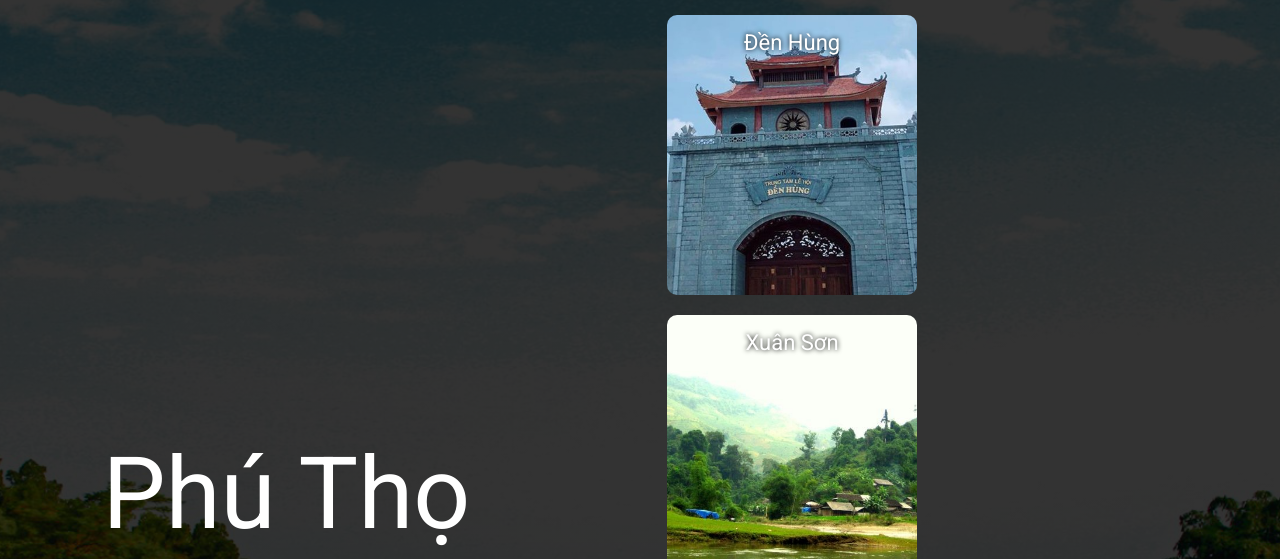
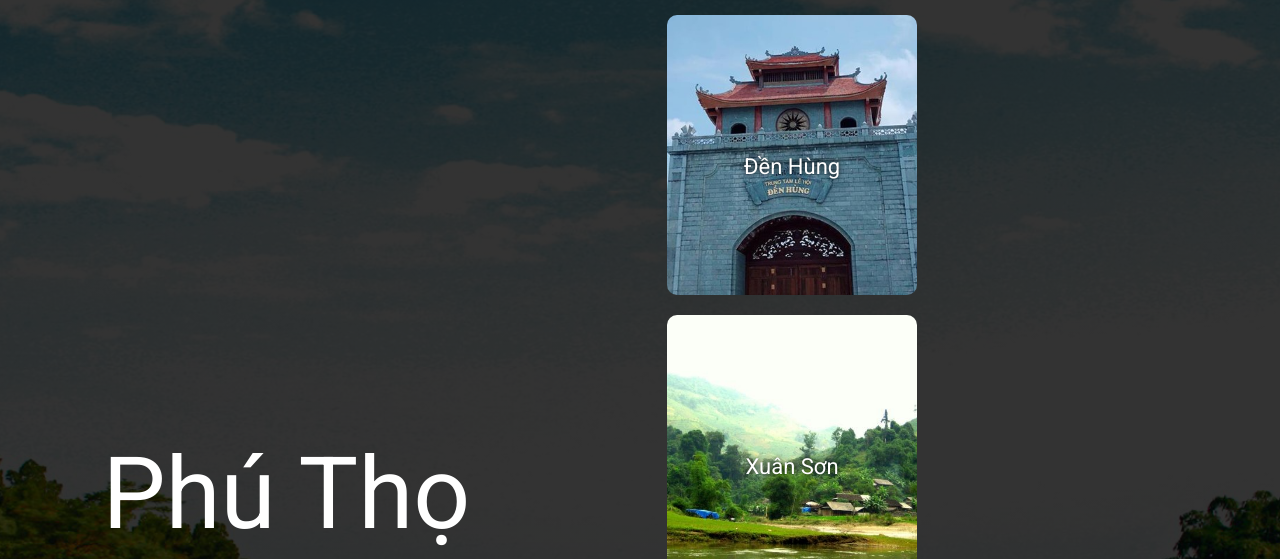
Before and after one commit to tuanloantyl/du-lich-phu-tho-asm4, a plain HTML site: page index.html in a window 1280 px wide. Shown: the part 161-720 px from the top of the page. Drawn offline with nearby package versions, Linux system fonts and the light colour scheme.

Commit message:
căn giữa text ở card trong index

```diff
--- a/css/index_style.css
+++ b/css/index_style.css
@@ -94,6 +94,8 @@ button {
     background-size: cover;
     transition: transform 0.5s;
     border: none;
+    line-height: 280px;
+    text-align: center;
 }
 
 .card1 {
@@ -121,6 +123,9 @@ button {
     font-size: 22px;
     color: white;
     text-shadow: 0 0 5px black;
+    vertical-align: middle;
+    line-height: 1.5;
+    display: inline-block;
 }
 
 .card p {
```
